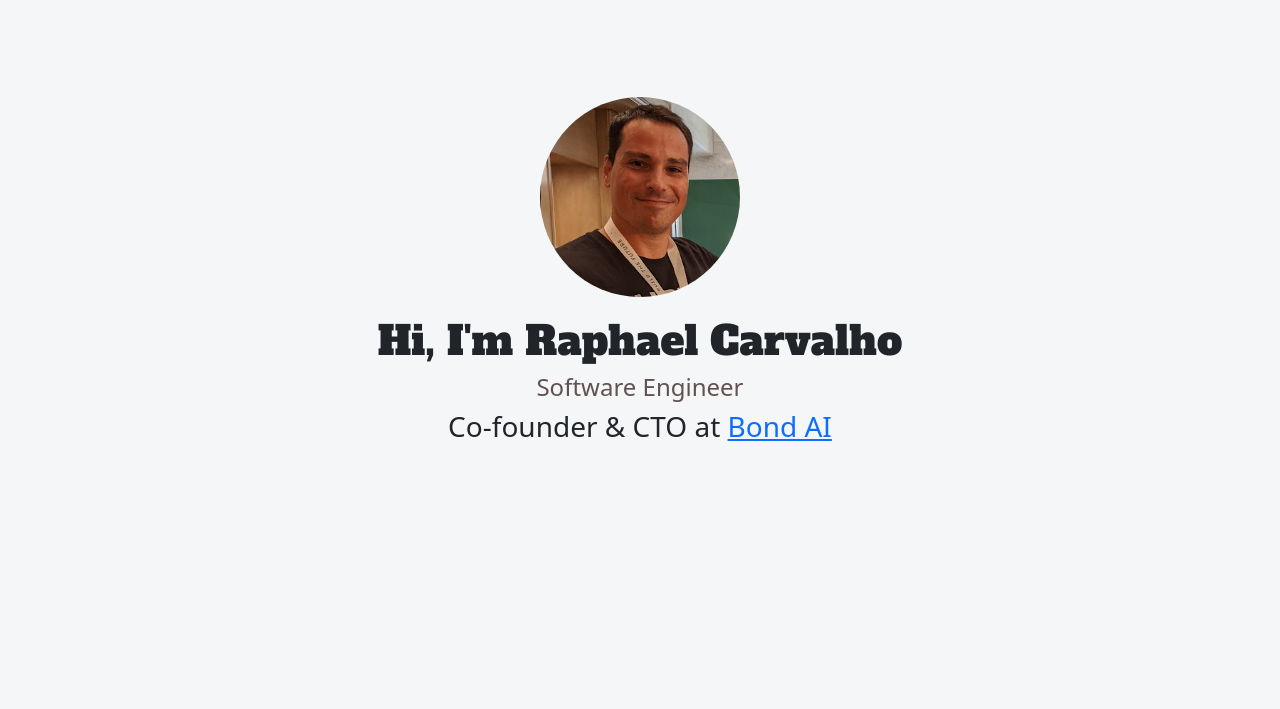
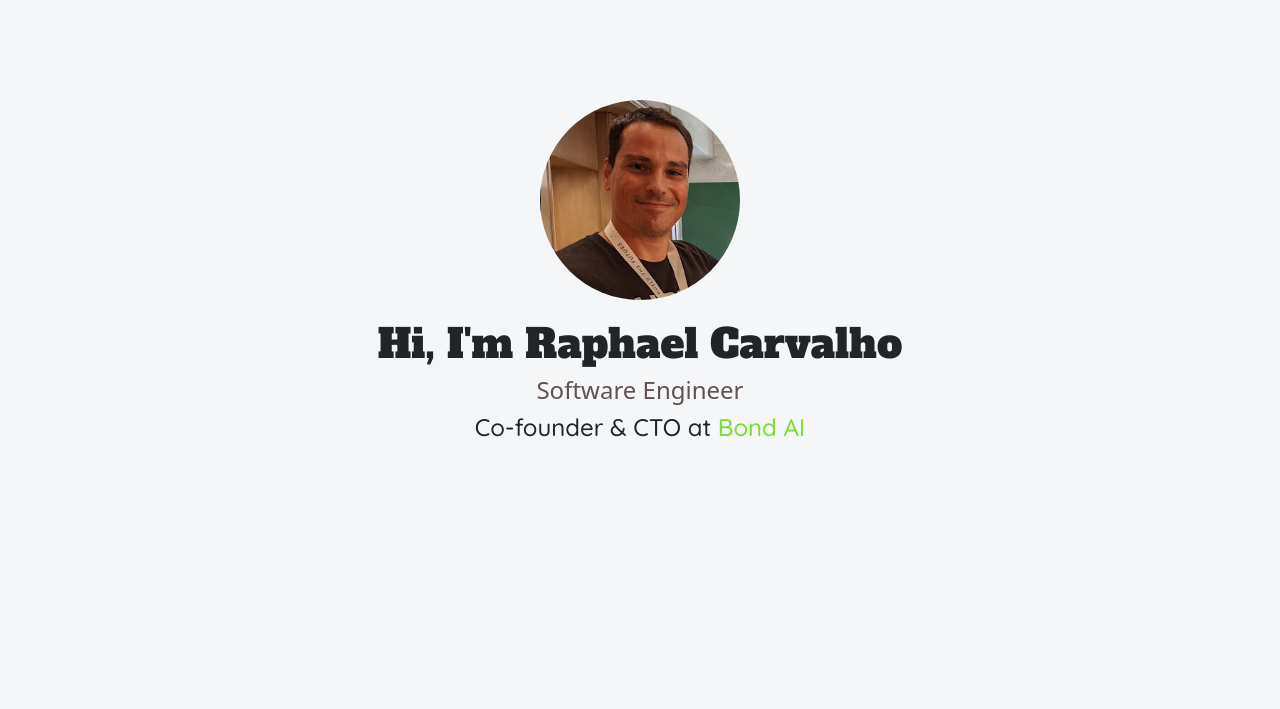
Before and after one commit to raphauy/rapha.uy, a plain HTML site: page index.html in a window 1280 px wide. Shown: the part 91-800 px from the top of the page. Drawn offline with nearby package versions, Linux system fonts and the light colour scheme; a web font is replaced by a local one.

Commit message:
Software Engineer | Co-founder & CTO at Bond AI

```diff
--- a/styles.css
+++ b/styles.css
@@ -18,6 +18,20 @@ section {
 h1 {
     font-size: 2.5rem;
     font-family: 'Alfa Slab One', cursive;
+}
+
+h3 {
+    font-size: 1.5rem;
+    font-family: 'Quicksand', sans-serif;
+}
+
+h3 a {
+    color: #7ade30;
+    text-decoration: none;
+}
+
+h3 a:hover {
+    color: #7ade30;
 }
 
 .seccion-oscura {
```
